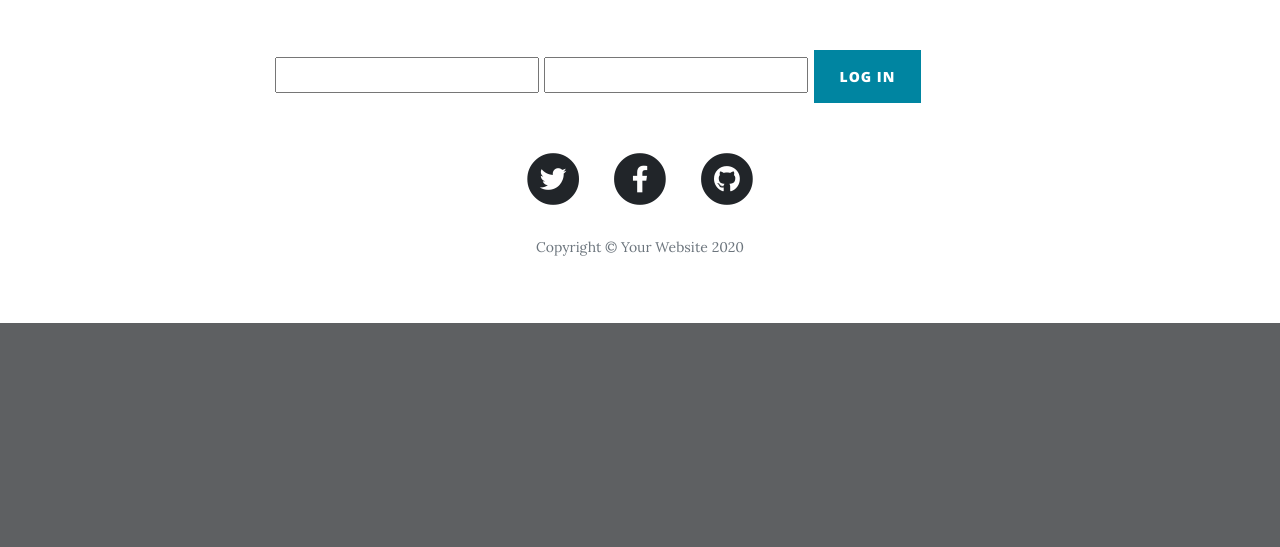
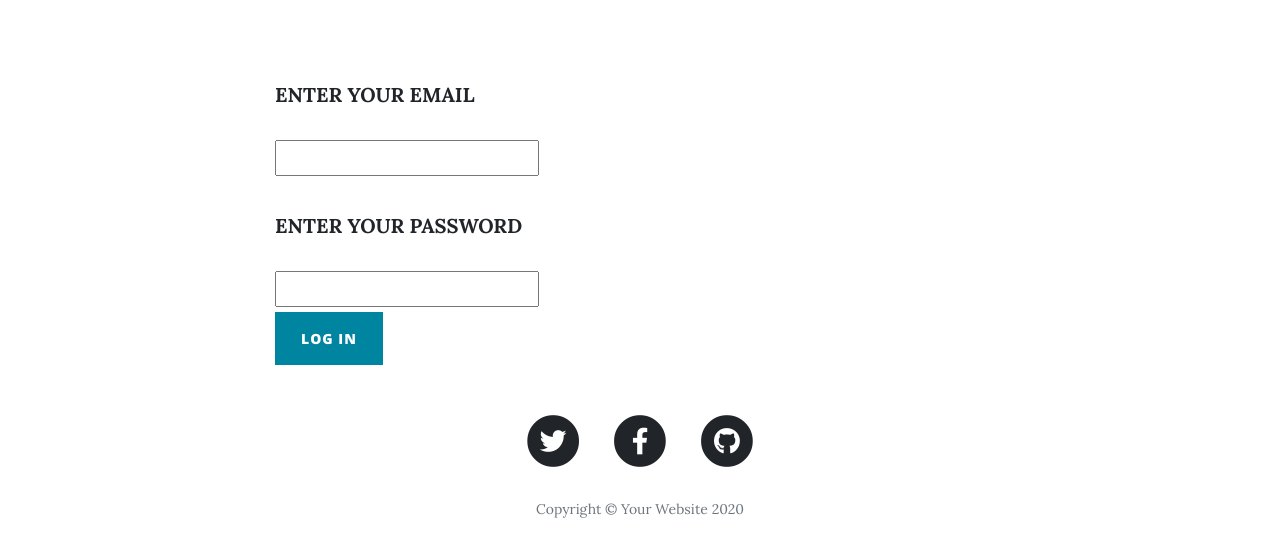
Before and after one commit to megler/Day67-69-RESTful-Blog, a Flask app: page /login/ in a window 1280 px wide. Shown: the part 532-1079 px from the top of the page. Before the commit the page ends 855 px from the top, so only its background shows below. Run offline with Flask 2, Linux system fonts and the light colour scheme; some libraries are stand-ins or nearby versions.

Commit message:
Styling post.html and updated form

```diff
--- a/restful_blog/users/templates/login.html
+++ b/restful_blog/users/templates/login.html
@@ -29,9 +29,21 @@
             {{ error }}</p>
         {% endif %}
         <form method="post">
-          {{ form.hidden_tag() }}
-          {{ form.email }}
-          {{ form.password }}
+          {{ form.csrf_token }}
+          <label>
+            <p class="label-txt">ENTER YOUR EMAIL</p>
+            {{ form.email(class='input') }}
+            <div class="line-box">
+              <div class="line"></div>
+            </div>
+          </label><br>
+          <label>
+            <p class="label-txt">ENTER YOUR PASSWORD</p>
+            {{ form.password(class='input') }}
+            <div class="line-box">
+              <div class="line"></div>
+            </div>
+          </label><br>
           {{ form.submit(class="btn btn-primary") }}
         </form>
 
```
Also changed, not shown: restful_blog/posts/templates/post.html (+9 -2 lines).
